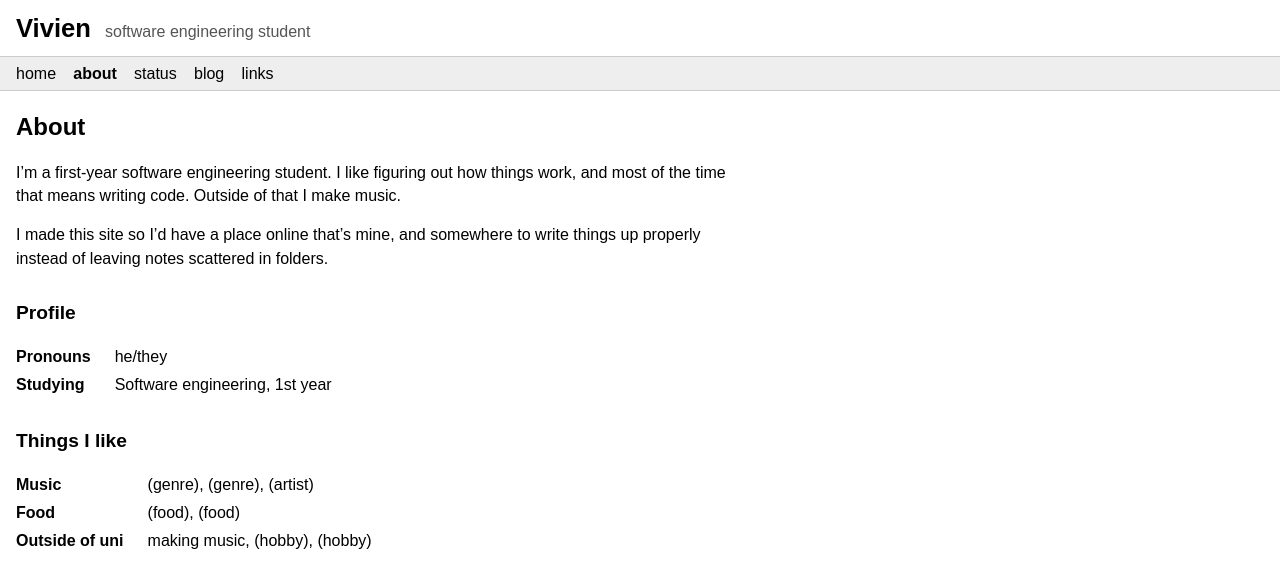
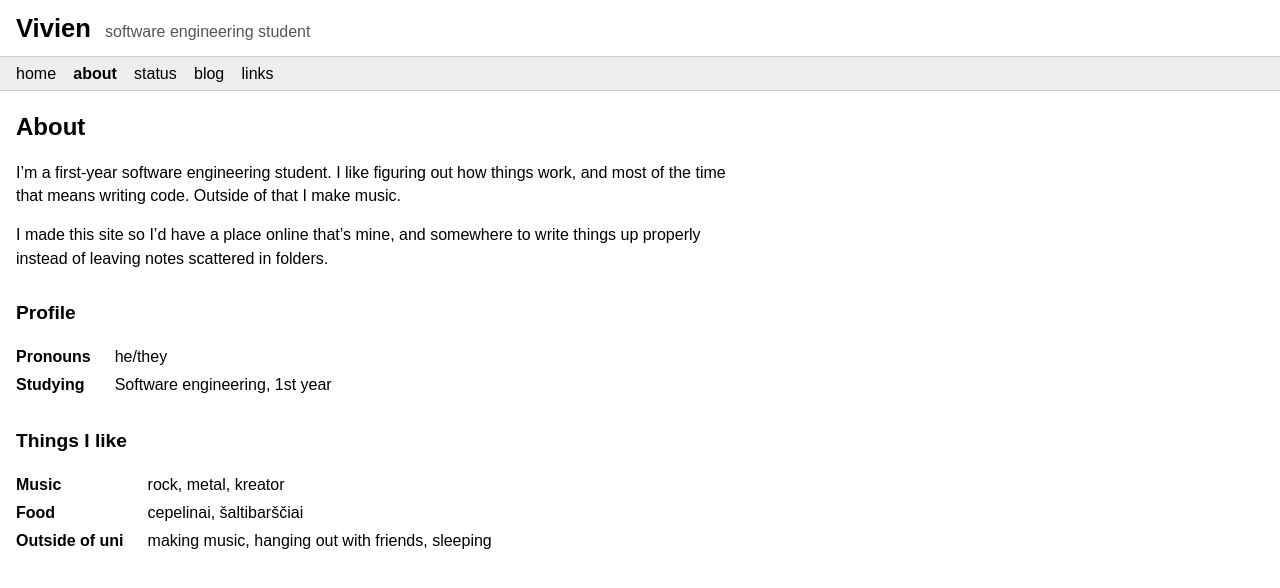
Before and after one commit to meowzerskittycat/meowzerskittycat.github.io, a Jekyll site: the page built from about.md, in a window 1280 px wide. Shown: the top 588 px of the page. Built offline with Jekyll 4.4.1, drawn with Linux system fonts in a browser that asks for light colours.

Commit message:
Update favorite items in favorites.yml

```diff
--- a/_data/favorites.yml
+++ b/_data/favorites.yml
@@ -1,8 +1,8 @@
 # Favorite things, shown on the about page.
 # Add, remove or rename any category.
 - category: "Music"
-  items: ["(genre)", "(genre)", "(artist)"]
+  items: ["rock", "metal", "kreator"]
 - category: "Food"
-  items: ["(food)", "(food)"]
+  items: ["cepelinai", "šaltibarščiai"]
 - category: "Outside of uni"
-  items: ["making music", "(hobby)", "(hobby)"]
+  items: ["making music", "hanging out with friends", "sleeping"]
```
